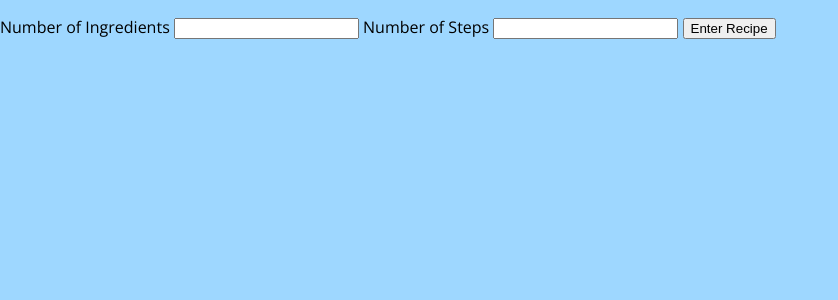
After one commit to annalisa-f/Cities_weather, a Flask app: page /numbers in a window 1280 px wide. The commit adds this page. Shown: the top 300 px of the page, without its empty margins (0-838 px from the left). Run offline with Flask 2, Linux system fonts and the light colour scheme.

Commit message:
Continued work, got some functionality

```diff
--- a/Static/screen.css
+++ b/Static/screen.css
@@ -0,0 +1,36 @@
+@import url('https://fonts.googleapis.com/css2?family=Open+Sans&family=Raleway:wght@500&display=swap');
+
+body {
+  font-family: 'Open Sans', sans-serif;
+  background-color: #9ED7FF;
+  margin: 0;
+}
+
+h1 {
+  font-family: 'Raleway', sans-serif;
+}
+
+a {
+  text-decoration: none;
+  font-size: 30px;
+  color: black;
+}
+
+#nav {
+  text-align: center;
+  background-color: #FFB0AE;
+  height: 80px;
+  padding-top: 30px;
+}
+
+#info {
+
+}
+
+#content {
+  max-width: 1300px;
+  text-align: center;
+  margin: auto;
+  padding-left: 50px;
+  padding-right: 50px;
+}
--- /dev/null
+++ b/run.py
@@ -0,0 +1,23 @@
+from flask import Flask, render_template, request
+
+app = Flask(__name__)
+
+@app.route('/')
+def index():
+    return render_template('index.html')
+
+@app.route('/numbers')
+def numbers():
+    return render_template('numbers.html')
+
+@app.route('/add', methods=['POST'])
+def add():
+    print(request.form)
+
+    ingred = request.form['ingred']
+    fieldnames = []
+
+    for i in range(int(ingred)):
+        fieldnames.append(i)
+
+    return render_template('add.html', ingred=fieldnames)
--- /dev/null
+++ b/templates/numbers.html
@@ -0,0 +1,26 @@
+<!DOCTYPE html>
+
+  <html>
+
+    <head>
+      <meta charset="utf-8">
+      <title>Recipe Book</title>
+      <link rel="stylesheet" href="static/screen.css" />
+      <meta name="description" content="Organise your recipes & keep them safe in one place." />
+      <meta name="viewport" content="width=device-width, initial-scale=1, shrink-tofit=no">
+    </head>
+
+    <body>
+      <form action="/add" method="post">
+        <p>
+          <label for="ingredients">Number of Ingredients</label>
+          <input type="number" id="ingred" name="ingred" min="1" autocomplete="off" required />
+          <label for="steps">Number of Steps</label>
+          <input type="number" id="steps" name="steps" min="1" autocomplete="off" required />
+          <input type="submit" value="Enter Recipe" />
+        </p>
+      </form>
+    </body>
+
+
+  </html>
```
Also changed, not shown: Static/run.py (deleted, +0 -8 lines), templates/add.html (added, +25 -0 lines), templates/index.html (+14 -2 lines).
